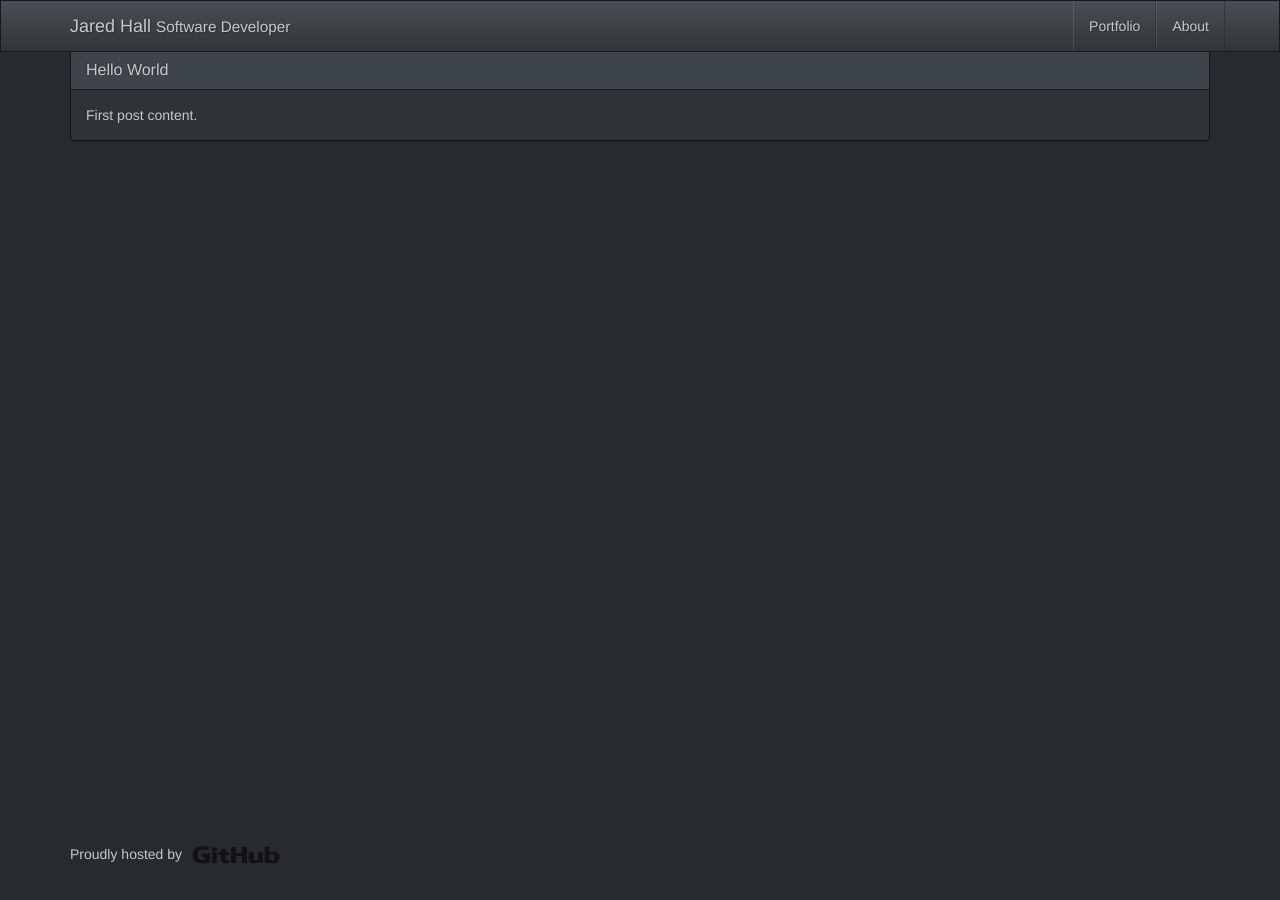
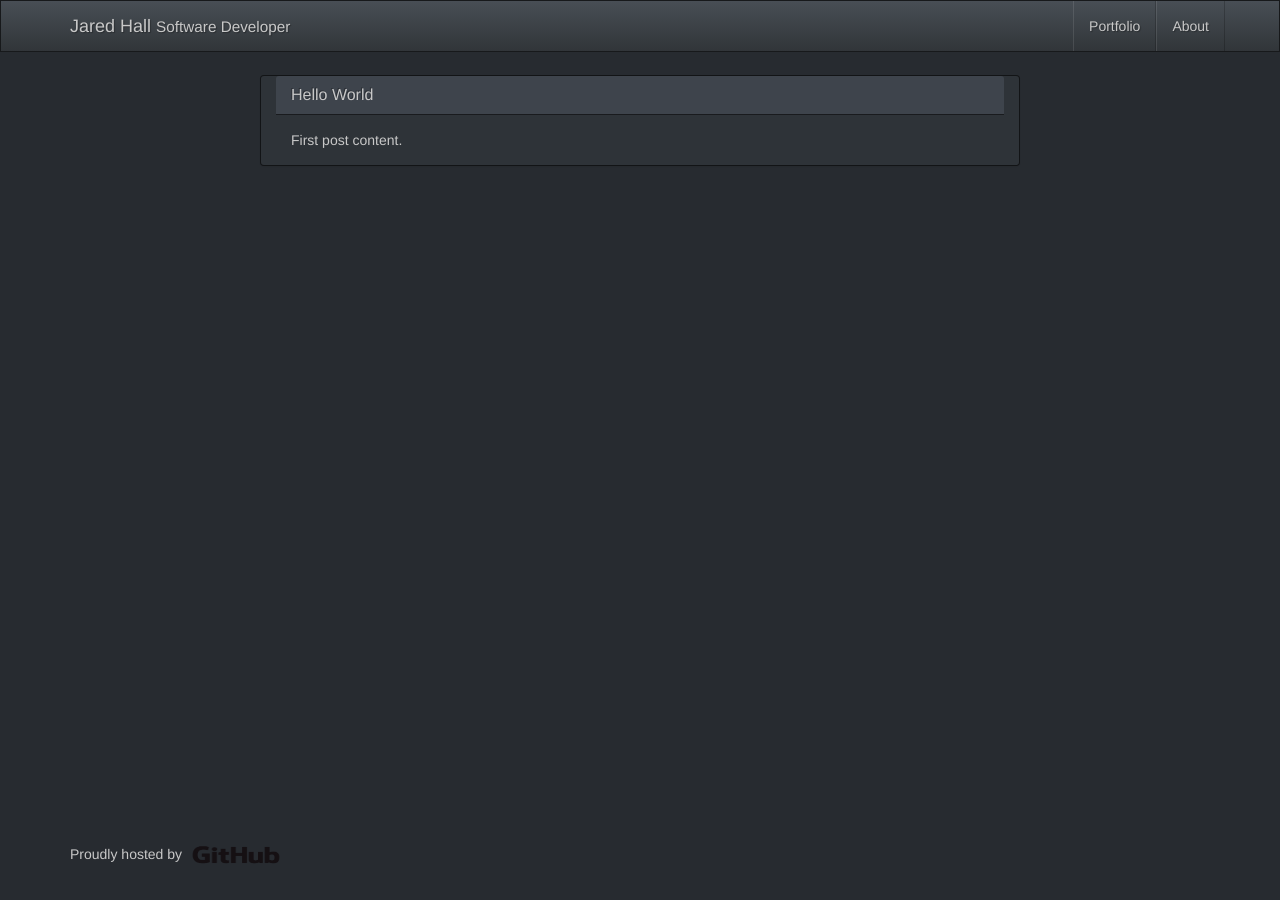
Before and after one commit to jaredhall05/jaredhall05.github.com, a Jekyll site: the page built from index.html, in a window 1280 px wide. Built offline with Jekyll 4.4.1, drawn with Linux system fonts in a browser that asks for light colours; nearby versions of some CDN libraries.

Commit message:
add additional padding to body top. Update basic layout.

```diff
--- a/css/main.css
+++ b/css/main.css
@@ -15,7 +15,7 @@ body {
     /* Margin bottom by footer height */
     margin-bottom: 60px;
     padding: 0;
-    padding-top: 50px;
+    padding-top: 75px;
 }
 
 header, footer {
--- a/index.html
+++ b/index.html
@@ -4,7 +4,7 @@ title: Home
 overview: true
 ---
 
-<article class="panel panel-default">
+<article class="panel panel-default col-md-8 col-md-offset-2">
     <div class="panel-heading">
         <h3 class="panel-title">Hello World</h3>
     </div>
```
